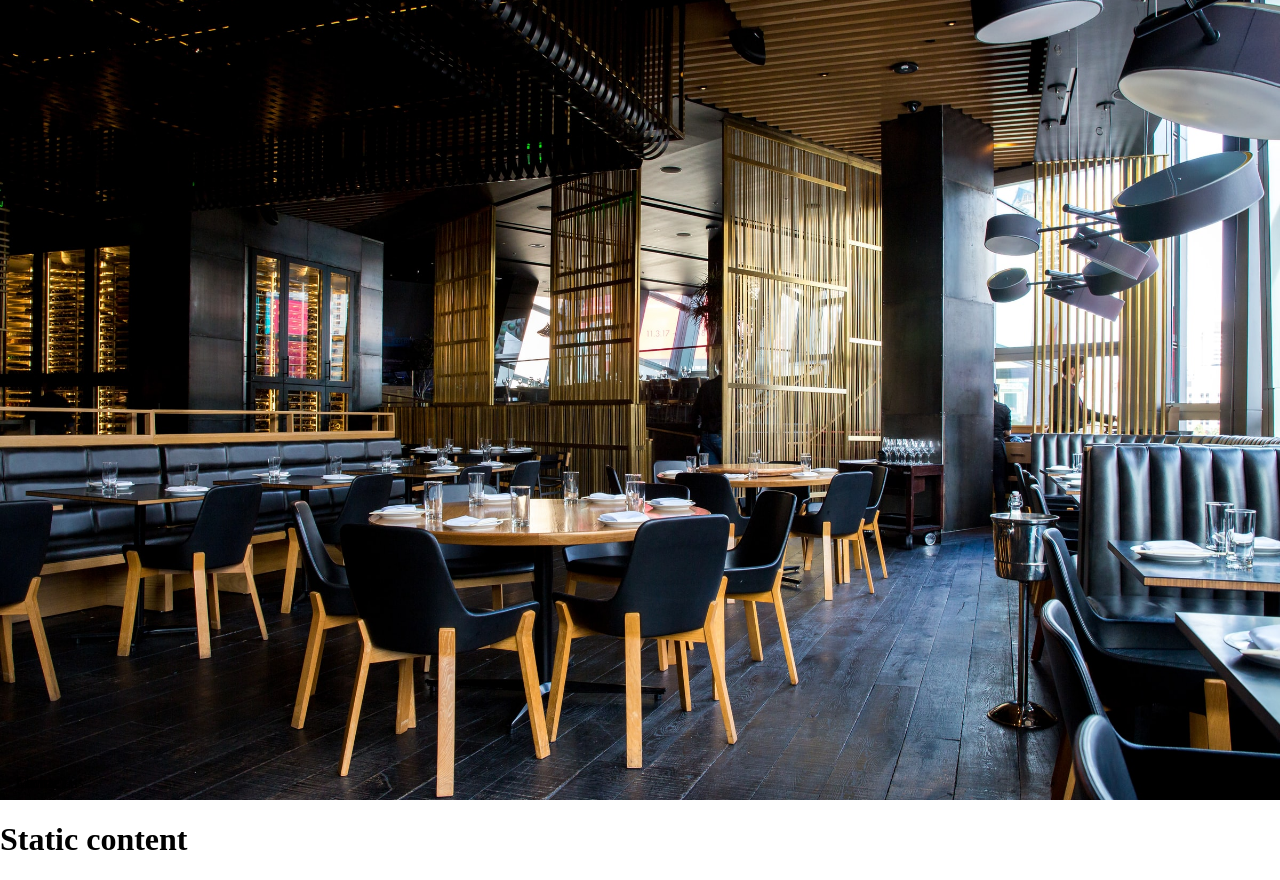
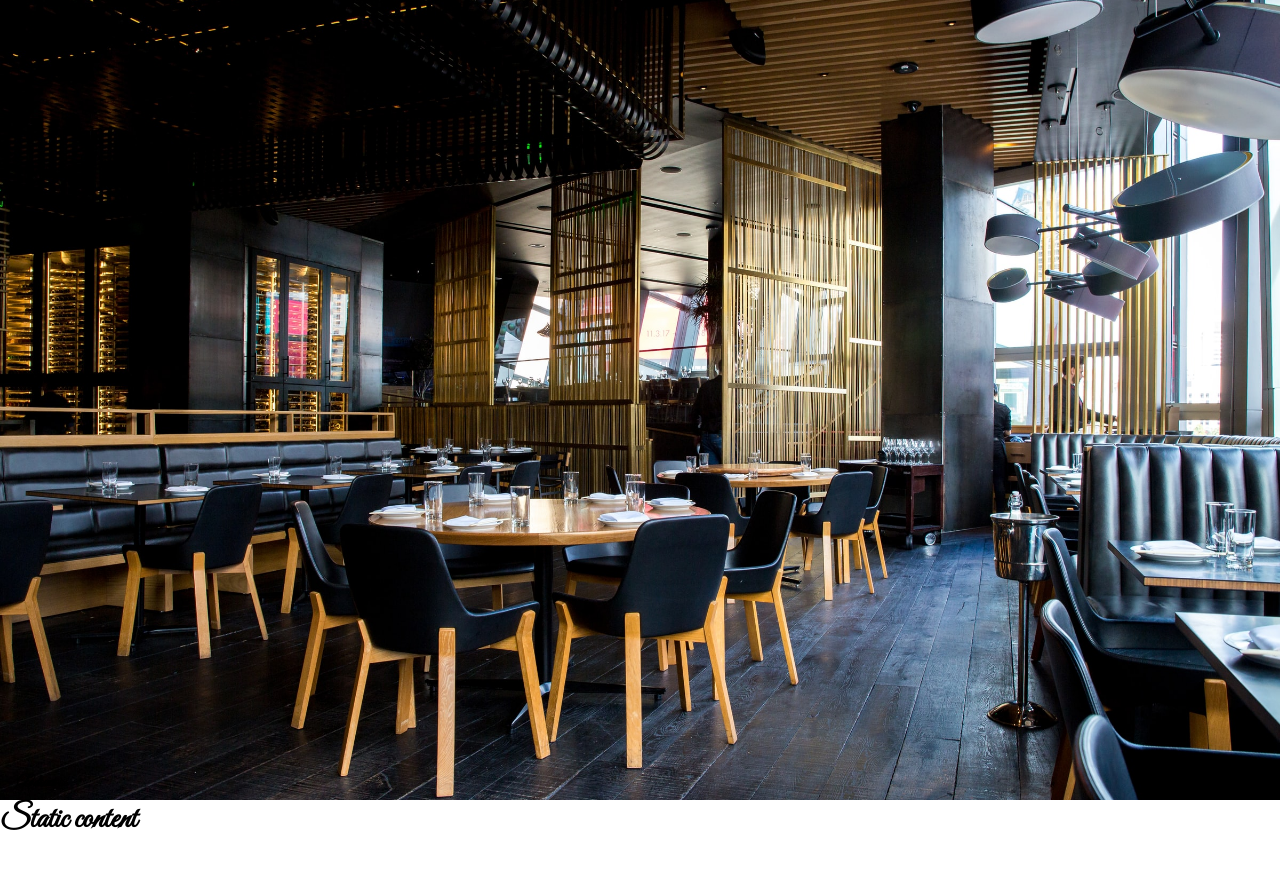
Before and after one commit to Nikita19-dev/Restaurant, an Angular app: page / in a window 1280 px wide. After the commit the page ends 840 px from the top, so only its background shows below. Built offline with nearby package versions, Linux system fonts and the light colour scheme.

Commit message:
added font and global styles

```diff
--- a/src/styles.css
+++ b/src/styles.css
@@ -1,5 +1,14 @@
 /* You can add global styles to this file, and also import other style files */
+
+@import url('https://fonts.googleapis.com/css2?family=Great+Vibes&display=swap');
+
+*{
+    margin: 0;
+    padding:0 ;
+}
+
 body{
     margin:0;
     padding:0;
+    font-family: 'Great Vibes', cursive;
 }
```
